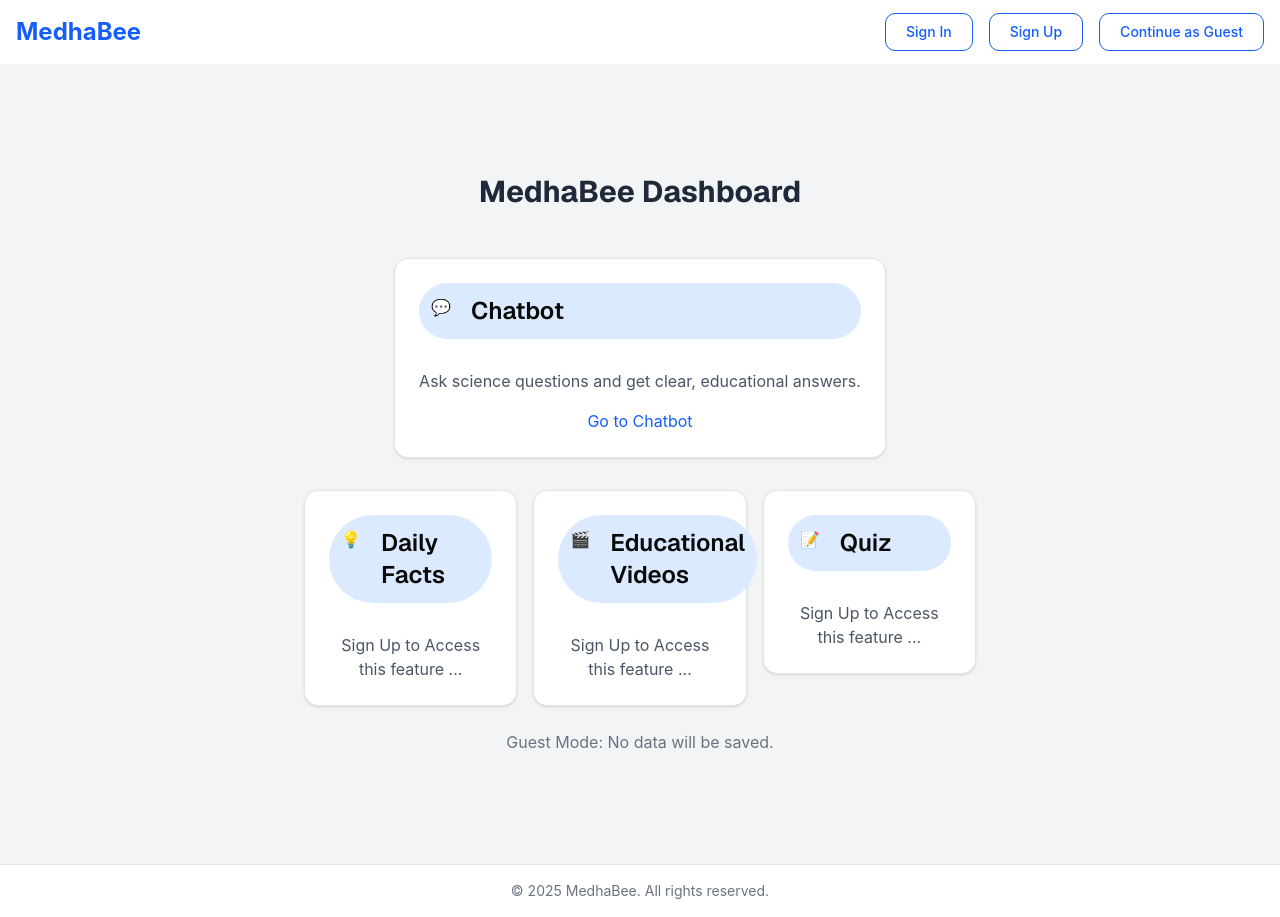
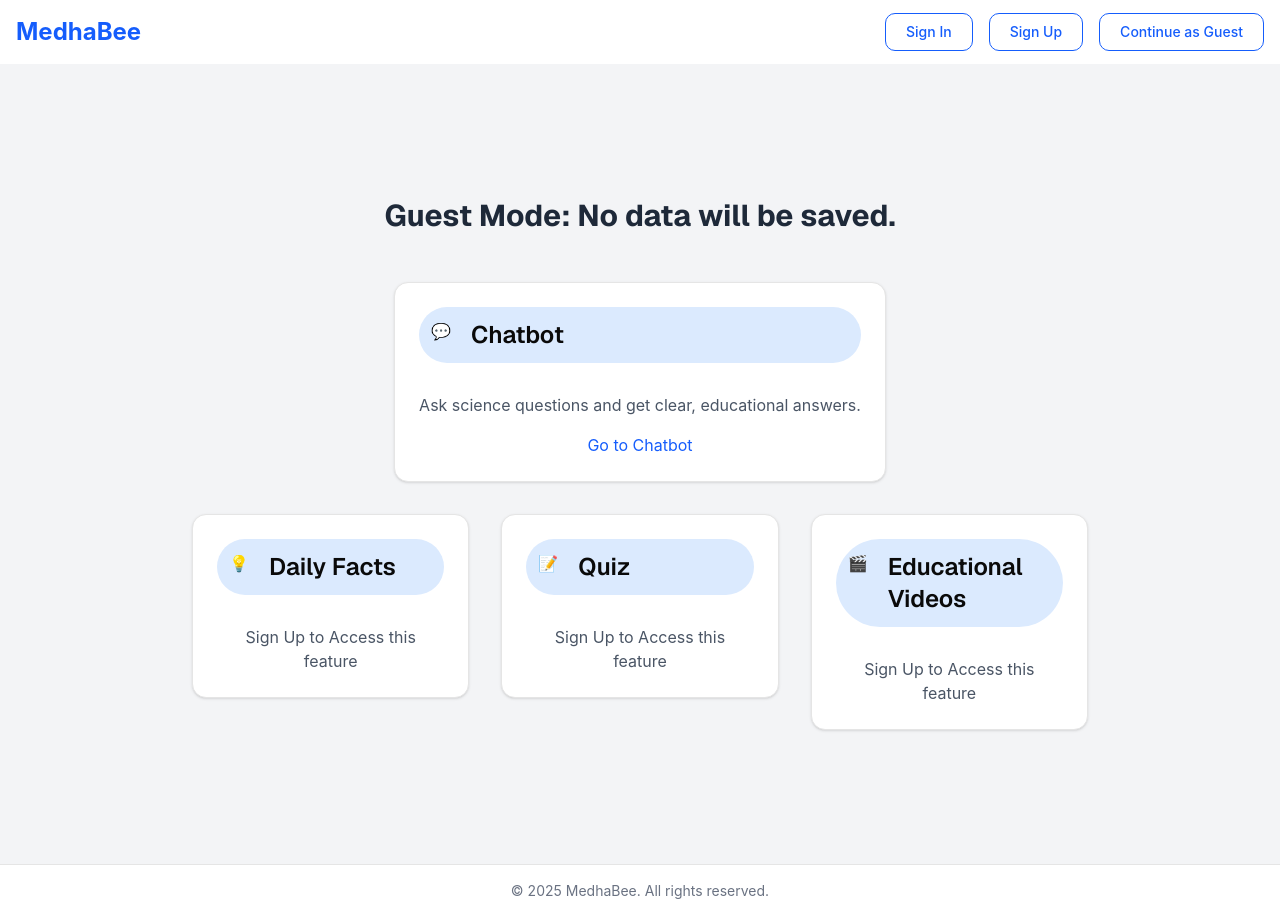
Before and after one commit to sejutiii/MedhaBee, a Next.js app in the folder frontend/: page /dashboard in a window 1280 px wide. Built offline with nearby package versions, Linux system fonts and the light colour scheme; no server answers.

Commit message:
Fix Routing

```diff
--- a/frontend/src/app/dashboard/page.tsx
+++ b/frontend/src/app/dashboard/page.tsx
@@ -85,8 +85,10 @@ export default function Dashboard() {
       <div className="absolute top-4 right-4">
         {/* <UserButton afterSignOutUrl="/" /> */}
       </div>
-      <h1 className="text-3xl font-bold mb-4 text-gray-800">MedhaBee Dashboard</h1>
-      {isSignedIn ? (
+      <h1 className="text-3xl font-bold mb-4 text-gray-800">
+        {isSignedIn ? "Welcome to Medhabee!" : "Guest Mode: No data will be saved."}
+      </h1>{isSignedIn ? (
+
         <div className="w-full max-w-4xl grid grid-cols-1 md:grid-cols-2 gap-8 mt-8">
           <FeatureCard
             icon={<span role="img" aria-label="Chatbot">💬</span>}
@@ -118,7 +120,7 @@ export default function Dashboard() {
           </FeatureCard>
         </div>
       ) : (
-        <div className="w-full max-w-2xl flex flex-col items-center mt-8">
+        <div className="w-full max-w-4xl flex flex-col items-center mt-8">
           <FeatureCard
             icon={<span role="img" aria-label="Chatbot">💬</span>}
             title="Chatbot"
@@ -126,30 +128,29 @@ export default function Dashboard() {
           >
             <Link href="/chatbot" className="block mt-4 text-blue-600 hover:underline">Go to Chatbot</Link>
           </FeatureCard>
-          <div className="w-full grid grid-cols-1 md:grid-cols-3 gap-4 mt-8">
-            <div onClick={handleGuestFeatureClick} className="cursor-pointer">
+          <div className="w-full flex flex-row gap-8 mt-8">
+            <div onClick={handleGuestFeatureClick} className="cursor-pointer flex-1 min-w-0">
               <FeatureCard
                 icon={<span role="img" aria-label="Facts">💡</span>}
                 title="Daily Facts"
-                description="Sign Up to Access this feature ..."
+                description="Sign Up to Access this feature"
               />
             </div>
-            <div onClick={handleGuestFeatureClick} className="cursor-pointer">
+            <div onClick={handleGuestFeatureClick} className="cursor-pointer flex-1 min-w-0">
+              <FeatureCard
+                icon={<span role="img" aria-label="Quiz">📝</span>}
+                title="Quiz"
+                description="Sign Up to Access this feature"
+              />
+            </div>
+            <div onClick={handleGuestFeatureClick} className="cursor-pointer flex-1 min-w-0">
               <FeatureCard
                 icon={<span role="img" aria-label="Videos">🎬</span>}
                 title="Educational Videos"
-                description="Sign Up to Access this feature ..."
-              />
-            </div>
-            <div onClick={handleGuestFeatureClick} className="cursor-pointer">
-              <FeatureCard
-                icon={<span role="img" aria-label="Quiz">📝</span>}
-                title="Quiz"
-                description="Sign Up to Access this feature ..."
+                description="Sign Up to Access this feature"
               />
             </div>
           </div>
-          <p className="text-md text-gray-500 mt-6">Guest Mode: No data will be saved.</p>
         </div>
       )}
     </div>
--- a/frontend/src/middleware.ts
+++ b/frontend/src/middleware.ts
@@ -1,9 +1,21 @@
 import { clerkMiddleware, createRouteMatcher } from "@clerk/nextjs/server";
+import { NextResponse } from "next/server";
 
 const isProtectedRoute = createRouteMatcher(["(.*)/dashboard(.*)"]);
+const isGuestAllowedRoute = createRouteMatcher(["/chatbot(.*)", "/dashboard(.*)", "/$"]);
 
-export default clerkMiddleware((auth, req) => {
-  if (isProtectedRoute(req)) auth.protect();
+export default clerkMiddleware(async (auth, req) => {
+  const { userId } = await auth();
+  // If user is signed in, allow all
+  if (userId) return;
+
+  // If guest, only allow /chatbot, /dashboard, and homepage
+  if (!isGuestAllowedRoute(req)) {
+    const url = req.nextUrl.clone();
+    url.pathname = "/dashboard";
+    url.searchParams.set("guest", "1");
+    return NextResponse.redirect(url);
+  }
 });
 
 export const config = {
```
